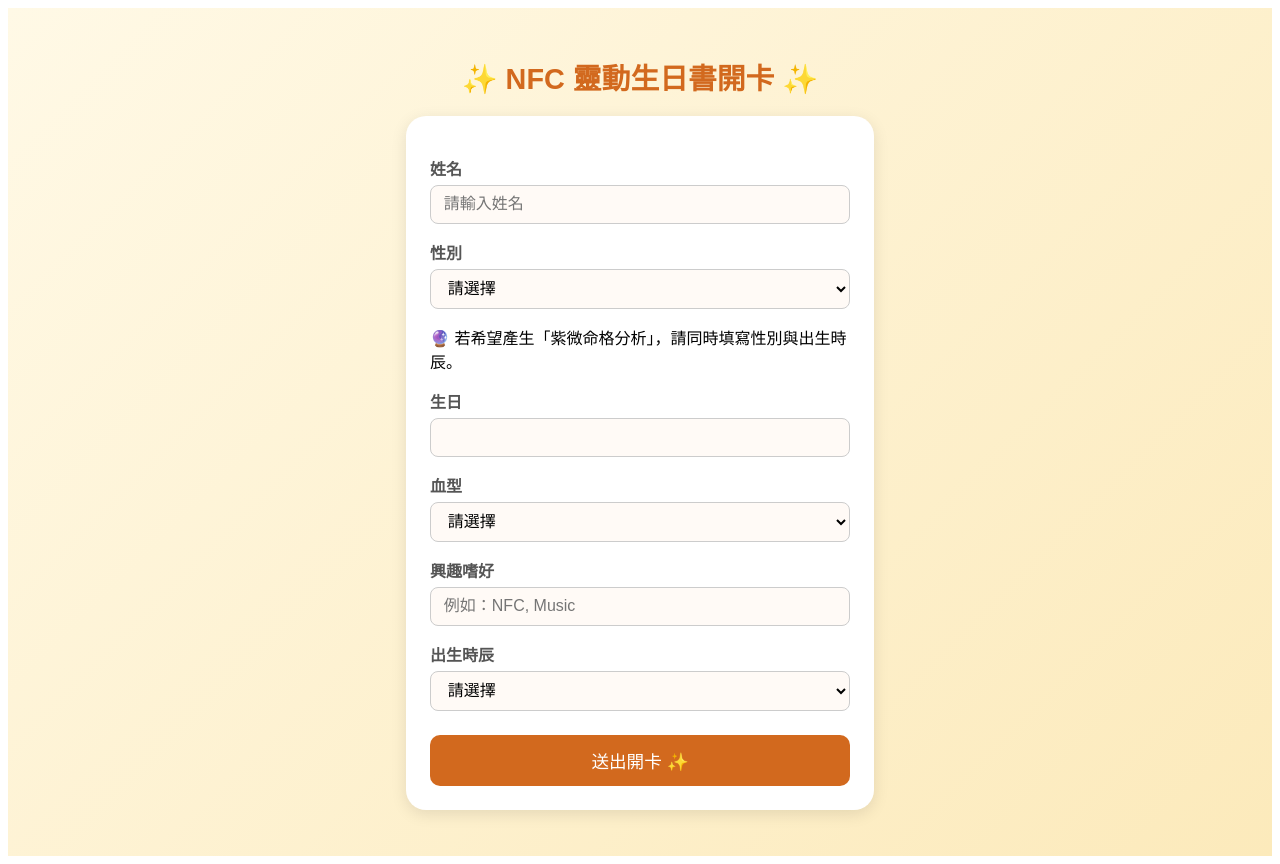
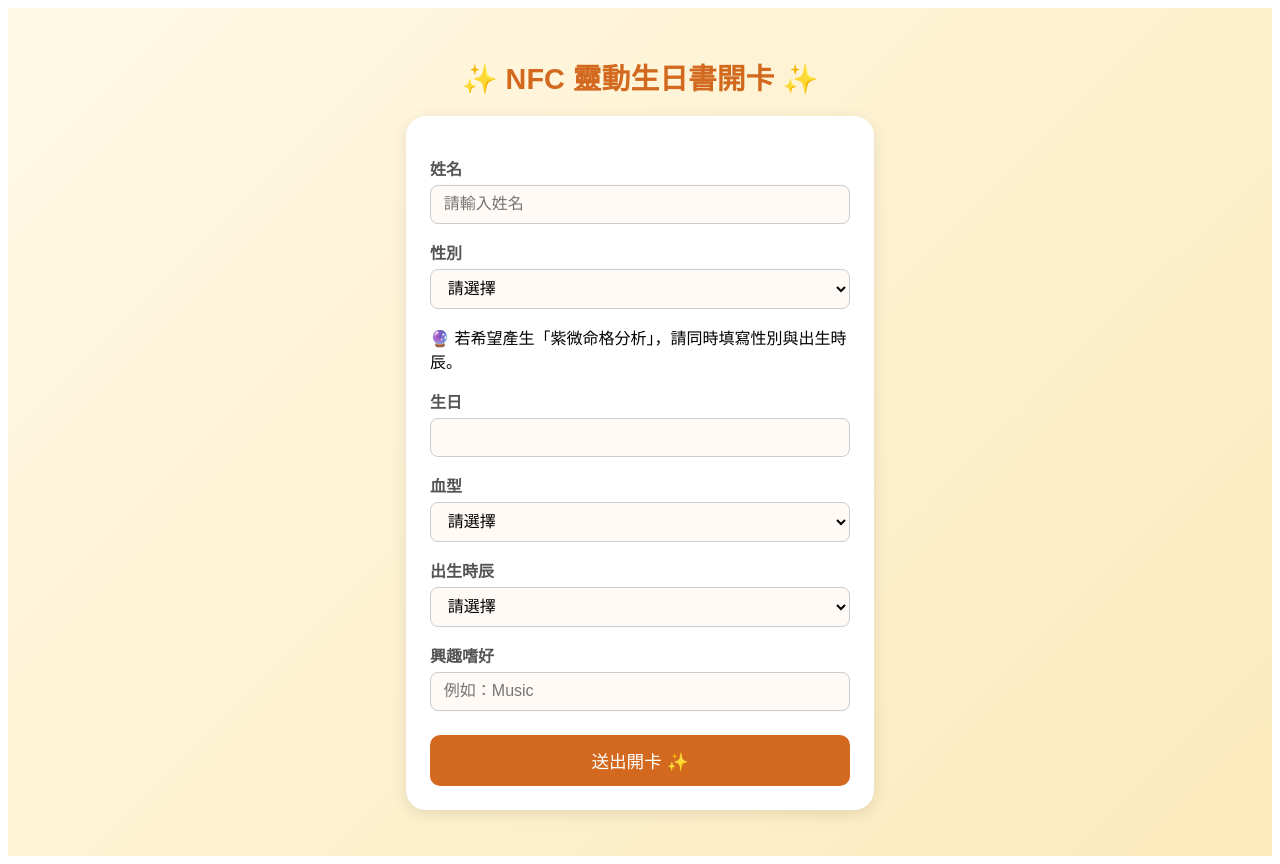
Before and after one commit to srluo/NFC-HBBK, a Next.js app: page /activate in a window 1280 px wide. Built offline with nearby package versions, Linux system fonts and the light colour scheme.

Commit message:
Update index.jsx

```diff
--- a/pages/activate/index.jsx
+++ b/pages/activate/index.jsx
@@ -1,4 +1,4 @@
-// /pages/activate/index.jsx — v1.7.3B 智慧開卡 + AI 摘要進度提示
+// /pages/activate/index.jsx — v1.7.3C 智慧開卡 + AI 摘要進度提示
 "use client";
 import { useState, useEffect } from "react";
 import styles from "./activate.module.css";
@@ -105,14 +105,6 @@ export default function Activate() {
           <option value="AB">AB 型</option>
         </select>
 
-        <label>興趣嗜好</label>
-        <input
-          name="hobbies"
-          value={form.hobbies}
-          onChange={handleChange}
-          placeholder="例如：NFC, Music"
-        />
-
         <label>出生時辰</label>
         <select
           name="birth_time"
@@ -135,6 +127,14 @@ export default function Activate() {
           <option value="晚子">23:00~23:59（晚子）</option>
         </select>
 
+        <label>興趣嗜好</label>
+        <input
+          name="hobbies"
+          value={form.hobbies}
+          onChange={handleChange}
+          placeholder="例如：Music"
+        />
+
         <button type="submit" className={styles.button}>送出開卡 ✨</button>
       </form>
 
```
